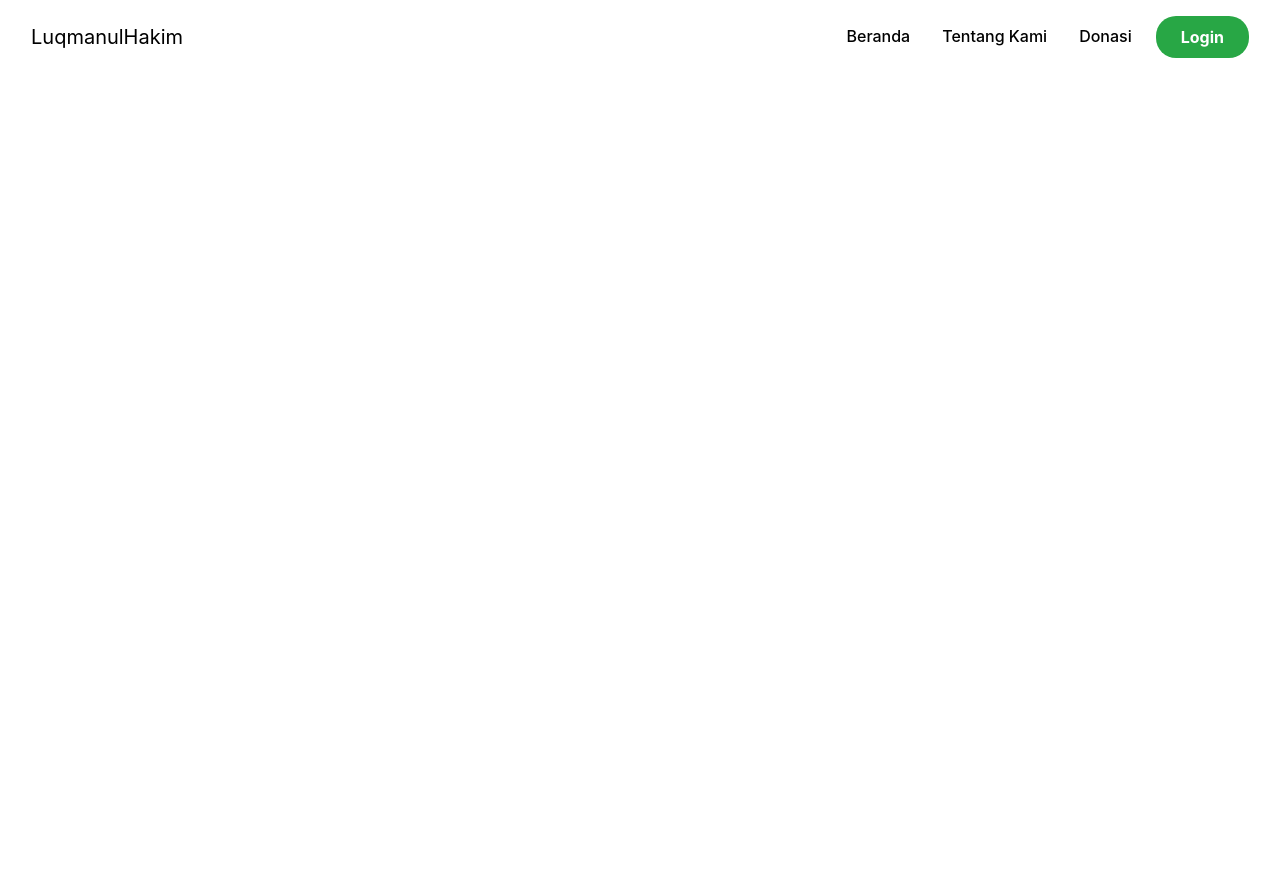
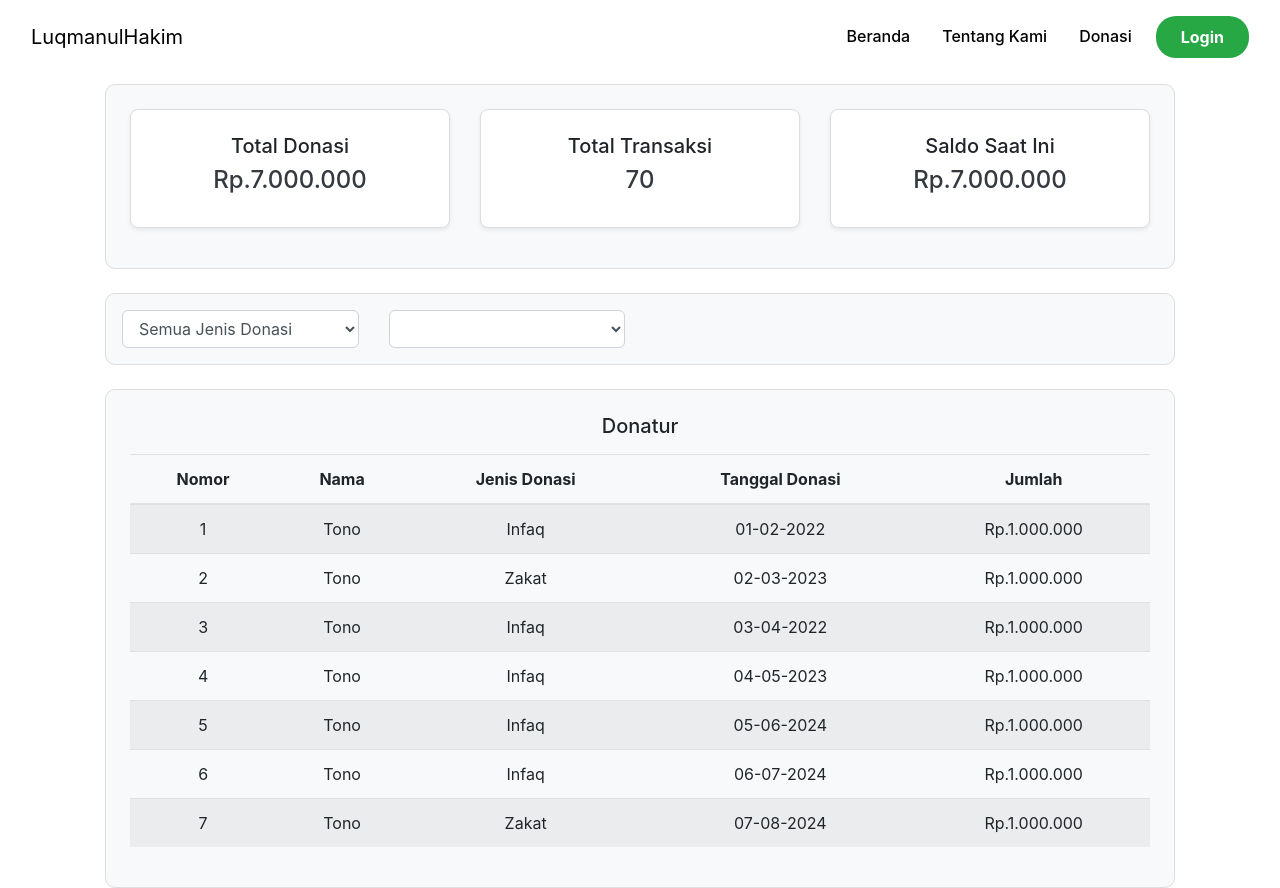
Before and after one commit to Naufalhff/AplikasiPengelolaanDonasiMasjid, a Vue app in the folder frontend/user/: page /laporankeuangan in a window 1280 px wide. Before the commit the page ends 800 px from the top, so only its background shows below. Built offline with nearby package versions, Linux system fonts and the light colour scheme.

Commit message:
fix ringkasan donasi, transaksi donasi, update laporan keuangan

```diff
--- a/frontend/user/src/router/index.js
+++ b/frontend/user/src/router/index.js
@@ -21,6 +21,7 @@ import KalkulatorZakat from "../views/KalkulatorZakat.vue";
 import DetailZakat from "../views/DetailZakat.vue";
 import TransaksiDonasi from "../views/TransaksiDonasi.vue";
 import RingkasanDonasi from "../views/RingkasanDonasi.vue";
+import LaporanKeuangan from "../views/LaporanKeuangan.vue";
 
 const routes = [
   {
@@ -129,6 +130,11 @@ const routes = [
     name: "RingkasanDonasi",
     component: RingkasanDonasi,
   },
+  {
+    path: '/laporankeuangan',
+    name: "LaporanKeuangan",
+    component: LaporanKeuangan,
+  }
 ];
 
 const router = createRouter({
--- /dev/null
+++ b/frontend/user/src/views/LaporanKeuangan.vue
@@ -0,0 +1,147 @@
+<template>
+  <div class="container mt-4">
+    <!-- Top Statistics -->
+    <div class="statistics-card p-4 mb-4">
+      <div class="row">
+        <!-- Total Donations -->
+        <div class="col-lg-4 mb-3">
+          <div class="card shadow-sm p-4 stat-card">
+            <h5>Total Donasi</h5>
+            <h4 class="text-dark">Rp.7.000.000</h4>
+          </div>
+        </div>
+        <!-- Total Transactions -->
+        <div class="col-lg-4 mb-3">
+          <div class="card shadow-sm p-4 stat-card">
+            <h5>Total Transaksi</h5>
+            <h4 class="text-dark">70</h4>
+          </div>
+        </div>
+        <!-- Current Balance -->
+        <div class="col-lg-4 mb-3">
+          <div class="card shadow-sm p-4 stat-card">
+            <h5>Saldo Saat Ini</h5>
+            <h4 class="text-dark">Rp.7.000.000</h4>
+          </div>
+        </div>
+      </div>
+    </div>
+
+    <!-- Filter Section -->
+    <div class="filter-card p-3 mb-4">
+      <div class="row">
+        <div class="col-md-3">
+          <select class="form-control" v-model="selectedDonationType">
+            <option value="">Semua Jenis Donasi</option>
+            <option value="Infaq">Infaq</option>
+            <option value="Zakat">Zakat</option>
+          </select>
+        </div>
+
+        <div class="col-md-3">
+          <select class="form-control" v-model="selectedDate">
+            <option value="">Tanggal Donasi</option>
+            <option value="Infaq">Infaq</option>
+            <option value="Zakat">Zakat</option>
+          </select>
+        </div>
+      </div>
+    </div>
+
+    <!-- Donation Table -->
+    <div class="table-card p-4">
+      <h5 class="text-center mb-3">Donatur</h5>
+      <table class="table table-striped">
+        <thead>
+          <tr>
+            <th>Nomor</th>
+            <th>Nama</th>
+            <th>Jenis Donasi</th>
+            <th>Tanggal Donasi</th>
+            <th>Jumlah</th>
+          </tr>
+        </thead>
+        <tbody>
+          <tr v-for="(donasi, index) in filteredDonations" :key="index">
+            <td>{{ index + 1 }}</td>
+            <td>{{ donasi.nama }}</td>
+            <td>{{ donasi.jenisDonasi }}</td>
+            <td>{{ donasi.tanggal }}</td>
+            <td>{{ donasi.jumlah }}</td>
+          </tr>
+        </tbody>
+      </table>
+    </div>
+  </div>
+</template>
+
+<script>
+export default {
+  name: "LaporanKeuangan",
+  data() {
+    return {
+      selectedDonationType: "",
+      donasiList: [
+        { nama: "Tono", jenisDonasi: "Infaq", tanggal: "01-02-2022", jumlah: "Rp.1.000.000" },
+        { nama: "Tono", jenisDonasi: "Zakat", tanggal: "02-03-2023", jumlah: "Rp.1.000.000" },
+        { nama: "Tono", jenisDonasi: "Infaq", tanggal: "03-04-2022", jumlah: "Rp.1.000.000" },
+        { nama: "Tono", jenisDonasi: "Infaq", tanggal: "04-05-2023", jumlah: "Rp.1.000.000" },
+        { nama: "Tono", jenisDonasi: "Infaq", tanggal: "05-06-2024", jumlah: "Rp.1.000.000" },
+        { nama: "Tono", jenisDonasi: "Infaq", tanggal: "06-07-2024", jumlah: "Rp.1.000.000" },
+        { nama: "Tono", jenisDonasi: "Zakat", tanggal: "07-08-2024", jumlah: "Rp.1.000.000" },
+      ]
+    };
+  },
+  computed: {
+    filteredDonations() {
+      if (this.selectedDonationType) {
+        return this.donasiList.filter(donasi => donasi.jenisDonasi === this.selectedDonationType);
+      }
+      return this.donasiList;
+    }
+  }
+};
+</script>
+
+<style scoped>
+.container {
+  max-width: 1100px;
+  margin: auto;
+  padding-top: 60px;
+}
+
+.statistics-card, .filter-card, .table-card {
+  background-color: #f8f9fa;
+  border: 1px solid #ddd;
+  border-radius: 10px;
+}
+
+.stat-card {
+  background-color: #ffffff;
+  border-radius: 8px;
+  text-align: center;
+  border: 1px solid #ddd;
+}
+
+.filter-card {
+  padding: 15px;
+}
+
+.table-card {
+  padding: 20px;
+}
+
+.table {
+  margin-top: 1rem;
+}
+
+.table th, .table td {
+  text-align: center;
+  vertical-align: middle;
+}
+
+.form-control {
+  border-radius: 6px;
+  border: 1px solid #ced4da;
+}
+</style>
--- a/frontend/user/src/views/RingkasanDonasi.vue
+++ b/frontend/user/src/views/RingkasanDonasi.vue
@@ -13,7 +13,7 @@
         </div>
 
         <p><strong>Info Donatur</strong></p>
-        <ul>
+        <ul v-if="donation.donorInfo">
           <li><strong>Nama Lengkap</strong></li>
           <li>{{ donation.donorInfo.fullName }}</li>
           <li><strong>No Telepon</strong></li>
@@ -133,6 +133,7 @@ export default {
           })
           .then((response) => {
             console.log(response.data.message);
+            this.donation.donorInfo.status = status;
 
             if (status === "VALID") {
               axios
--- a/frontend/user/src/views/TransaksiDonasi.vue
+++ b/frontend/user/src/views/TransaksiDonasi.vue
@@ -14,10 +14,10 @@
       <tbody>
         <tr v-for="(transaction, index) in transactions" :key="index">
           <td>{{ transaction.id }}</td>
-          <td>{{ transaction.name }}</td>
+          <td>{{ transaction.nama }}</td>
           <td>{{ transaction.activity }}</td>
           <td :class="getStatusClass(transaction.verificationStatus)">
-            {{ transaction.verificationStatus }}
+            {{ transaction.verificationStatus || 'Tidak Tersedia' }}
           </td>
           <td>
             <button @click="viewDetails(transaction.id)" class="btn btn-detail">Lihat Detail</button>
@@ -42,7 +42,7 @@ export default {
         .then(response => {
           this.transactions = response.data.map(donation => ({
             id: donation.id_donasi,
-            name: donation.nama_donatur,
+            nama: donation.nama_donatur,
             activity: donation.nama_kegiatan,
             verificationStatus: donation.status_verifikasi
           }));
```
